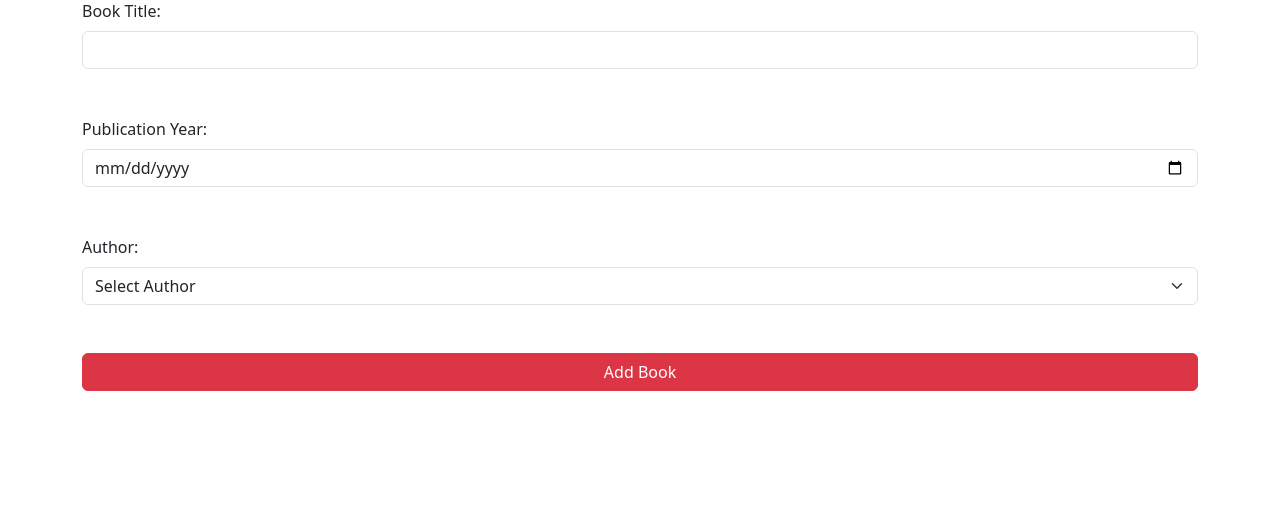
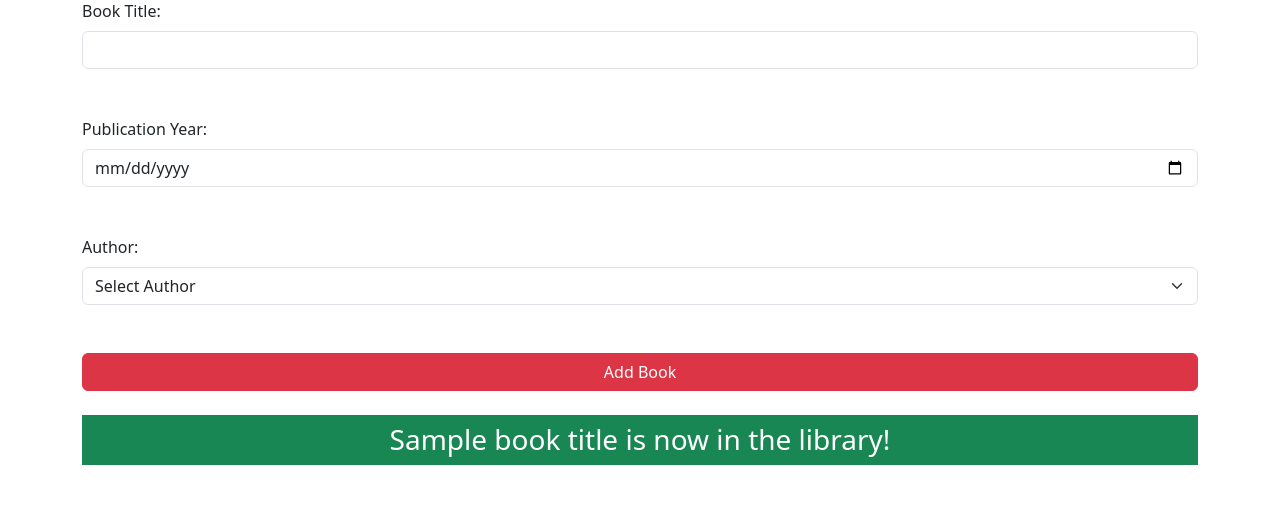
Before and after one commit to DPro23/Book-Alchemy, a Flask app: template templates/add_book.html in a window 1280 px wide. Shown: the part 129-644 px from the top of the page. Run offline with Flask 3, Linux system fonts and the light colour scheme; tables that the repository leaves empty hold one stand-in row (values such as "Sample post"); the template is opened without the code that fills it: values that come from a table or form of the project are taken from there, most other values are stand-ins (such as "Sample title", 1, 10 or a date in 2020).

Commit message:
Pass success message with render_template() instead as query param

```diff
--- a/templates/add_author.html
+++ b/templates/add_author.html
@@ -18,7 +18,7 @@
                 <input class="w-100 mt-5 btn btn-danger" type="submit" value="Add Author">
             </form>
         </div>
-        {% if request.args.get('author_name') %}
+        {% if author_name %}
         <h3 class="my-2 p-2 text-center text-bg-success">{{ author_name }} is now included as author!</h3>
         {% endif %}
     </main>
--- a/templates/add_book.html
+++ b/templates/add_book.html
@@ -23,7 +23,7 @@
               <input class="w-100 mt-5 btn btn-danger" type="submit" value="Add Book">
             </form>
         </div>
-        {% if request.args.get('book_title') %}
+        {% if book_title %}
           <h3 class="my-2 p-2 text-center text-bg-success">
             {{ book_title }} is now in the library!
           </h3>
```
